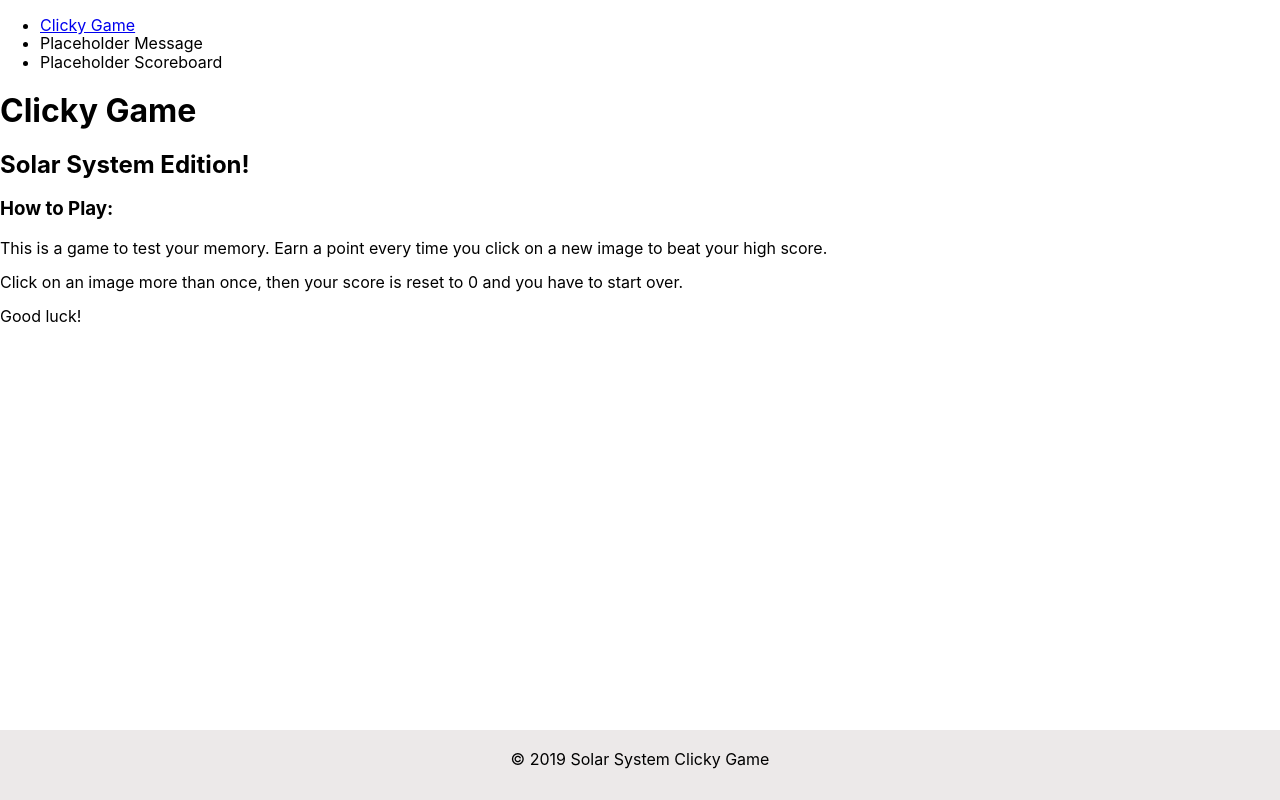
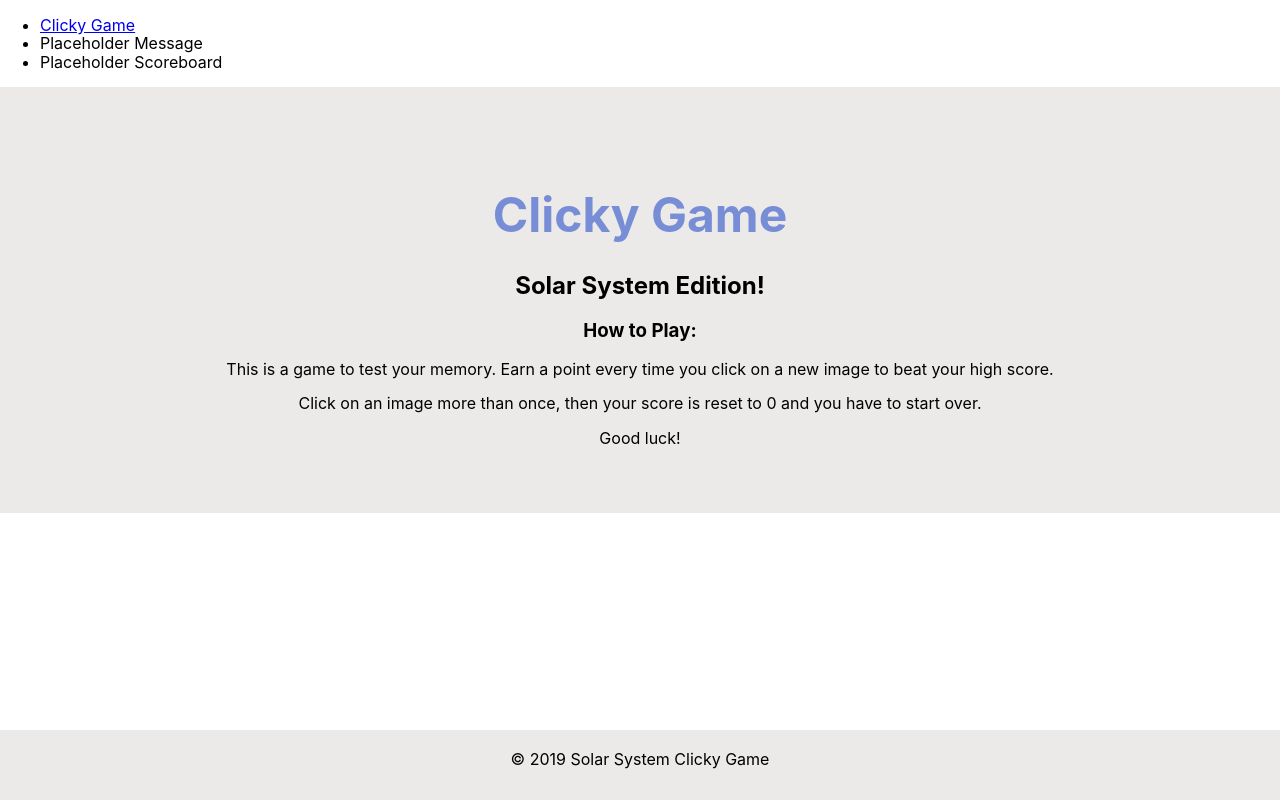
Before and after one commit to ckayv11/clicky-game, a React (Create React App) app: page / in a window 1280 px wide. Built offline with nearby package versions, Linux system fonts and the light colour scheme; grey boxes are pictures that could not be loaded.

Commit message:
added styling to header

```diff
--- a/src/components/Header/style.css
+++ b/src/components/Header/style.css
@@ -0,0 +1,16 @@
+.header h1 {
+    margin: 0;
+    margin-bottom: 30px;
+    font-size: 3rem;
+    color: rgb(119, 141, 214);
+}
+
+.header {
+    margin: 0;
+    color: black;
+    background-color: rgb(236, 233, 233);
+    background-repeat: no-repeat;
+    text-align: center;
+    padding: 50px;
+    padding-top: 100px;
+}
```
